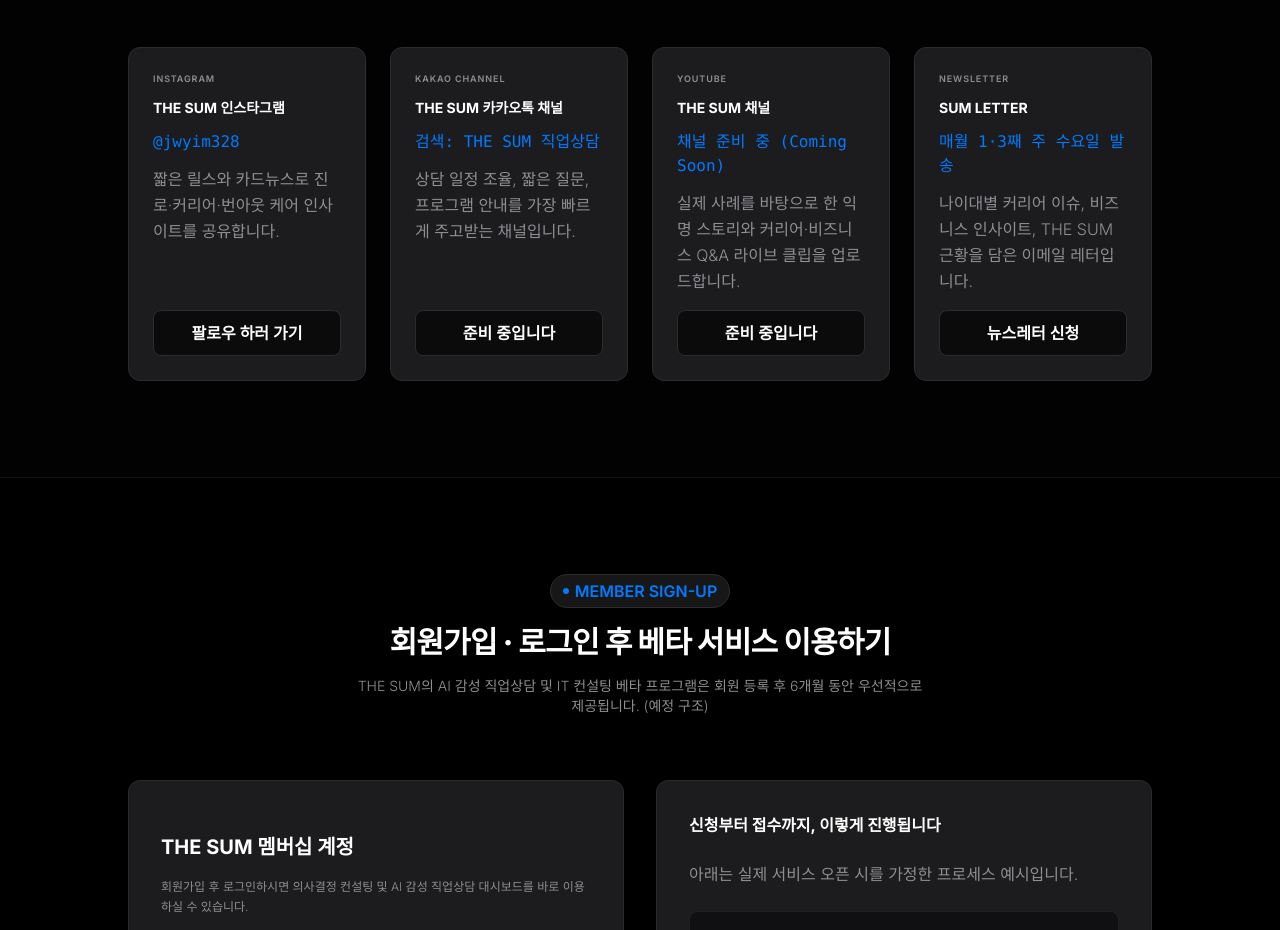
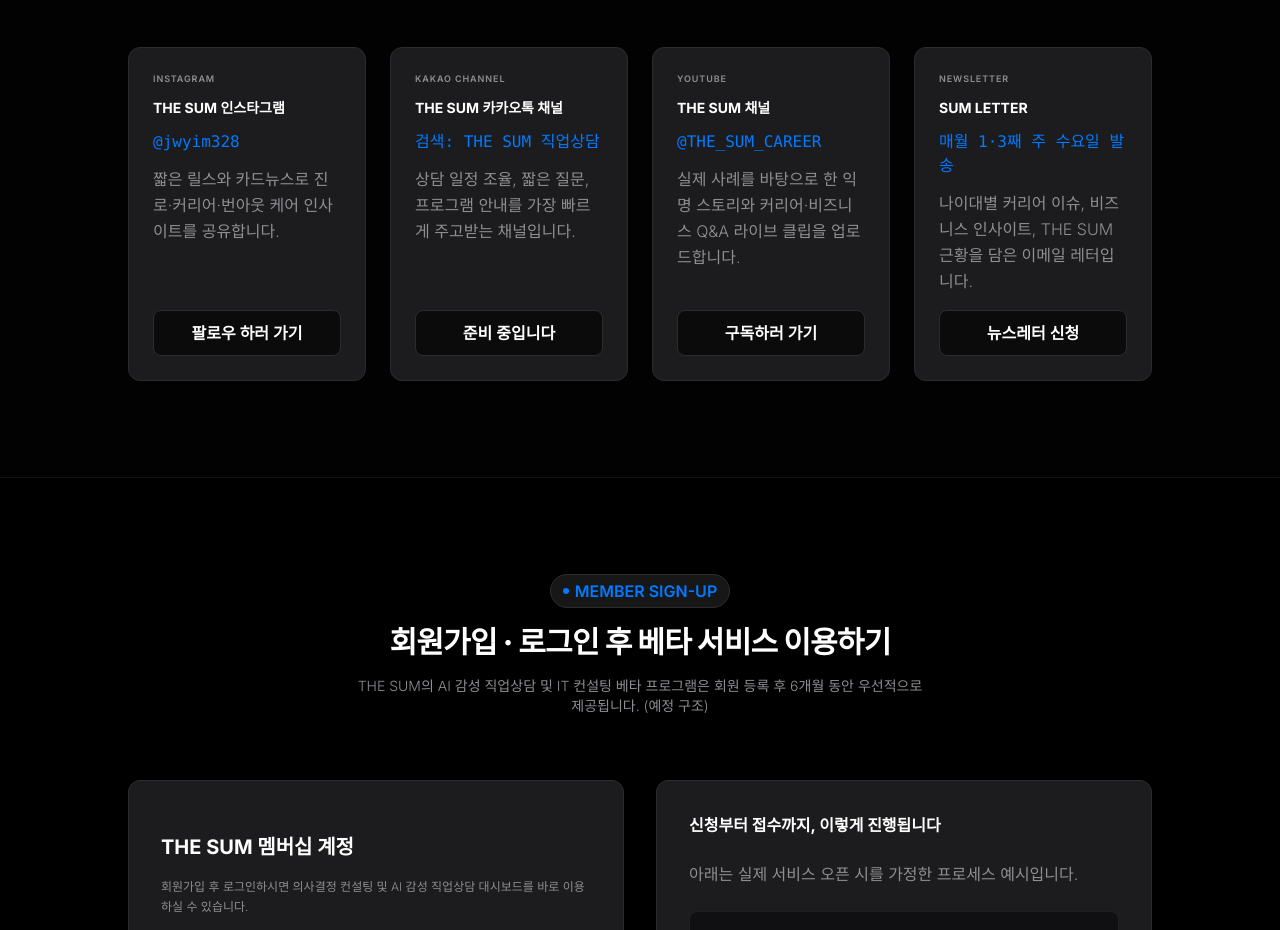
Before and after one commit to jwyim3387-commits/THE-SUM-V2, a plain HTML site: page index.html in a window 1280 px wide. Shown: the part 5980-6910 px from the top of the page. Drawn offline with nearby package versions, Linux system fonts and the light colour scheme; no server answers.

Commit message:
Integrate user's official YouTube channel link (@THE_SUM_CAREER)

```diff
--- a/index.html
+++ b/index.html
@@ -748,13 +748,13 @@
             <div class="space-y-3">
               <div class="text-[9px] font-semibold text-brandSecondary tracking-widest uppercase">YOUTUBE</div>
               <h4 class="text-sm font-bold text-white">THE SUM 채널</h4>
-              <div class="text-2xs text-brandAccent font-mono">채널 준비 중 (Coming Soon)</div>
+              <div class="text-2xs text-brandAccent font-mono">@THE_SUM_CAREER</div>
               <p class="text-2xs text-brandSecondary leading-relaxed font-light mt-2">
                 실제 사례를 바탕으로 한 익명 스토리와 커리어·비즈니스 Q&A 라이브 클립을 업로드합니다.
               </p>
             </div>
-            <a href="#" onclick="alert('유튜브 채널 준비 중입니다. 곧 멋진 영상 콘텐츠로 찾아뵙겠습니다! 🎬')" class="w-full text-center text-2xs font-semibold text-white bg-black/60 hover:bg-neutral-800 border border-brandDivider py-2.5 rounded-lg min-h-[44px] flex items-center justify-center transition mt-4">
-              준비 중입니다
+            <a href="https://www.youtube.com/@THE_SUM_CAREER" target="_blank" rel="noopener noreferrer" class="w-full text-center text-2xs font-semibold text-white bg-black/60 hover:bg-neutral-800 border border-brandDivider py-2.5 rounded-lg min-h-[44px] flex items-center justify-center transition mt-4">
+              구독하러 가기
             </a>
           </article>
 
@@ -1191,7 +1191,7 @@
           <a href="https://www.instagram.com/jwyim328/" target="_blank" rel="noopener noreferrer" class="text-brandSecondary hover:text-white transition flex items-center justify-center w-7 h-7 rounded-full border border-brandDivider/50 bg-neutral-900/40 hover:bg-neutral-800" title="인스타그램">
             <i data-lucide="instagram" class="w-3.5 h-3.5"></i>
           </a>
-          <a href="#" onclick="alert('유튜브 채널 준비 중입니다. 곧 멋진 영상 콘텐츠로 찾아뵙겠습니다! 🎬')" class="text-brandSecondary hover:text-white transition flex items-center justify-center w-7 h-7 rounded-full border border-brandDivider/50 bg-neutral-900/40 hover:bg-neutral-800" title="유튜브 (준비 중)">
+          <a href="https://www.youtube.com/@THE_SUM_CAREER" target="_blank" rel="noopener noreferrer" class="text-brandSecondary hover:text-white transition flex items-center justify-center w-7 h-7 rounded-full border border-brandDivider/50 bg-neutral-900/40 hover:bg-neutral-800" title="유튜브">
             <i data-lucide="youtube" class="w-3.5 h-3.5"></i>
           </a>
         </div>
```
